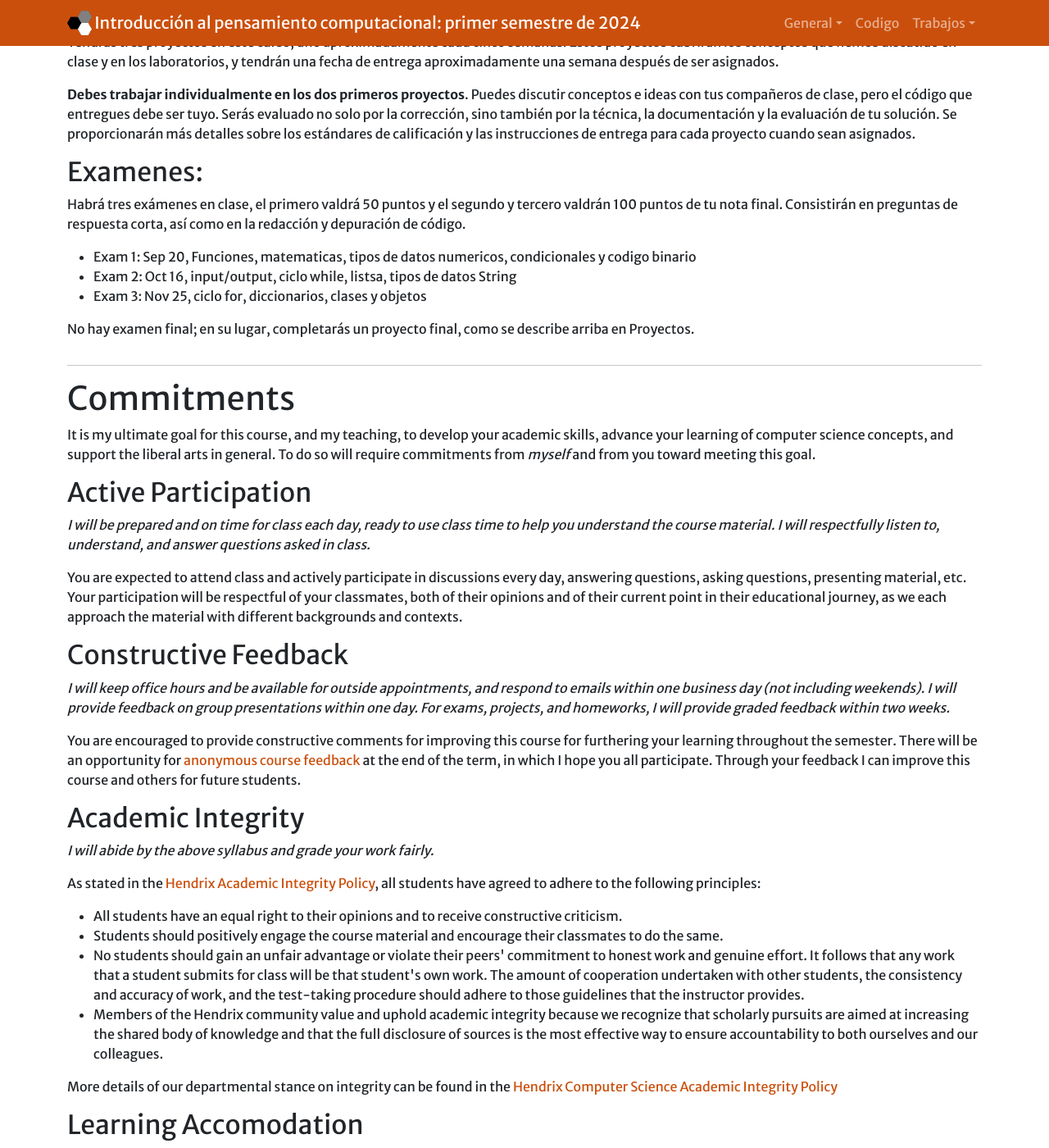
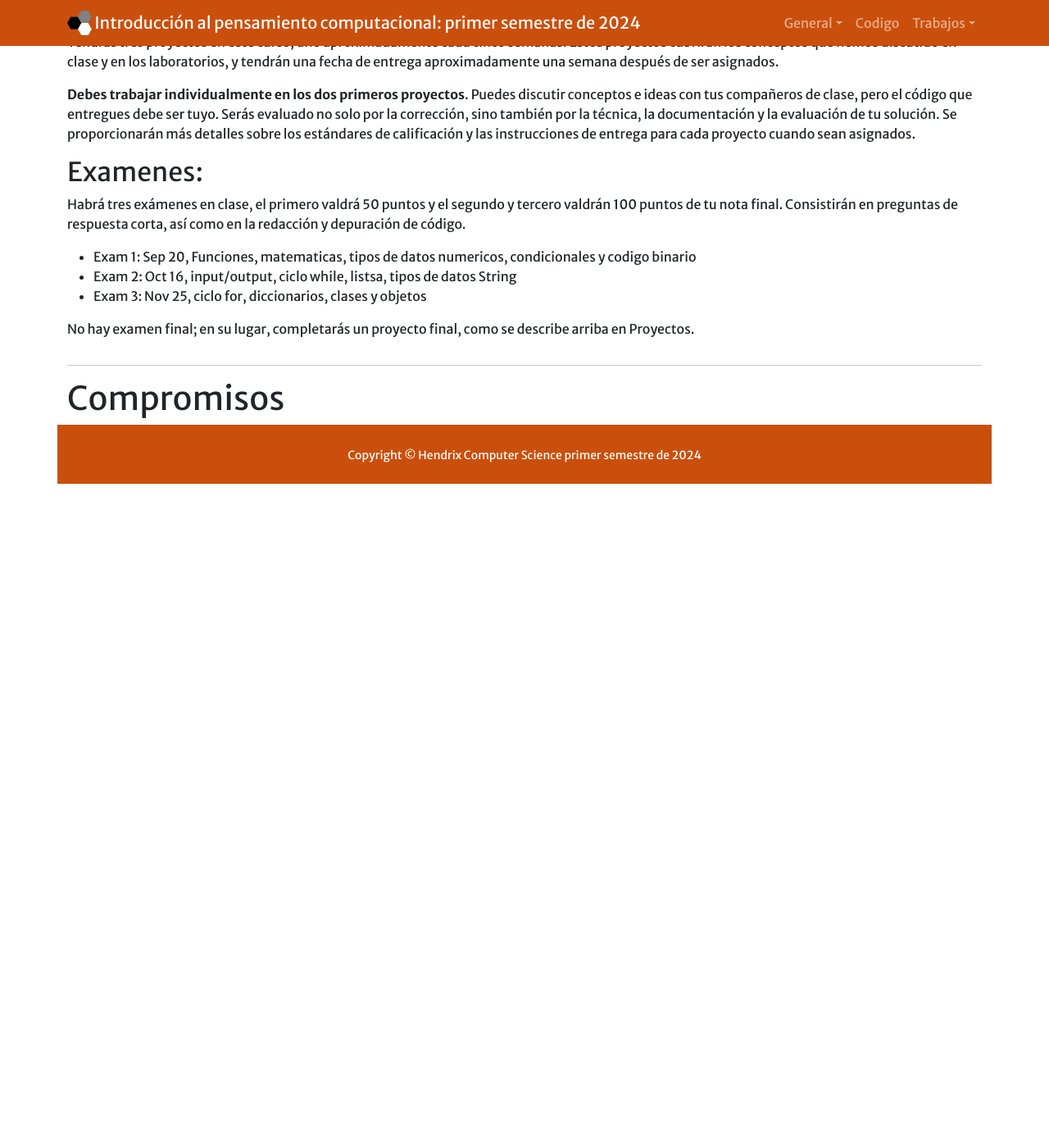
Before and after one commit to juancollante/TemplateCursoComputacional, a Jekyll site: the page built from index.md, in a window 1280 px wide and 1400 px high, scrolled down 3063 px. Shown: the whole window at 82% size. Built offline with Jekyll 4.4.1, drawn with Linux system fonts in a browser that asks for light colours; nearby versions of some CDN libraries; after the commit the page ends 3653 px from its top, so only the background shows below that; some of the changed text lies outside the part shown.

Commit message:
commit 7 de mayo 20:20

```diff
--- a/_includes/course-commitments.html
+++ b/_includes/course-commitments.html
@@ -2,112 +2,5 @@
    <div class="col-md-12">
 			<hr>
 			<a name="commitments">
-				<h1>Commitments</h1>
+				<h1>Compromisos</h1>
 			</a>
-
-			<p>
-			It is my ultimate goal for this course, and my teaching, to
-			develop your academic skills, advance your learning
-			of computer science concepts, and support the liberal arts in general. To do so
-			will require commitments from <em>myself</em> and from you toward meeting this goal.
-			</p>
-
-		<h2>Active Participation</h2>
-			<p>
-			<em>I will be prepared and on time for class each day, ready to use class time
-			to help you understand the course material. I will respectfully listen to,
-			understand, and answer questions asked in class. </em>
-
-			<p>
-			You are expected to attend class and actively participate in discussions every day,
-			answering questions, asking questions, presenting material, etc. Your
-			participation will be respectful of your classmates, both of their
-			opinions and of their current point in their educational journey, as we
-			each approach the material with different backgrounds and contexts.
-			</p>
-
-		<h2>Constructive Feedback</h2>
-			<p>
-			<em>I will keep office hours and be available for outside appointments, and respond
-			to emails within one business day (not including weekends).
-			I will provide feedback on group presentations within one day. For exams, projects,
-			and homeworks, I will provide graded feedback within two weeks.</em>
-			</p>
-
-			<p>
-			You are encouraged to provide constructive comments for improving this
-			course for furthering your learning throughout the semester.
-			There will be an opportunity for
-			<a href="https://www.hendrix.edu/Faculty_Handbook/2018-2019/Faculty_Duties_and_Responsibilities/Student_Development/E_1_e__Student_Feedback_on_Teaching_and_Courses/">anonymous course feedback</a>
-			at the end of the term, in which I hope you all participate. Through your
-			feedback I can improve this course and others for future students.
-			</p>
-
-		<h2>Academic Integrity</h2>
-			<p>
-			<em>I will abide by the above syllabus and grade your work fairly.</em>
-			</p>
-
-			<p>
-			As stated in the <a href="http://www.hendrix.edu/studentlife/handbook.aspx?id=67121">Hendrix Academic
-			Integrity Policy</a>, all students have agreed to adhere to the following principles:
-			<ul>
-			<li>All students have an equal right to their opinions and to receive constructive criticism.
-
-			<li>Students should positively engage the course material and encourage their classmates to do the same.
-
-			<li>No students should gain an unfair advantage or violate their peers' commitment to honest work and genuine effort. It follows that any work that a student submits for class will be that student's own work. The amount of cooperation undertaken with other students, the consistency and accuracy of work, and the test-taking procedure should adhere to those guidelines that the instructor provides.
-
-			<li>Members of the Hendrix community value and uphold academic integrity because we recognize that scholarly pursuits are aimed at increasing the shared body of knowledge and that the full disclosure of sources is the most effective way to ensure accountability to both ourselves and our colleagues.
-			</ul>
-
-			More details of our departmental stance on integrity can be found in the
-			<a href="http://ozark.hendrix.edu/~yorgey/ac-integrity-policy.html">Hendrix
-			Computer Science Academic Integrity Policy</a>
-			</p>
-
-		<h2>Learning Accomodation</h2>
-			<p><em>I will make this classroom an open and inclusive environment,
-			accommodating many different learning styles and perspectives.</em>
-			</p>
-
-			<p>
-			Any student
-			seeking accommodation in relation to a recognized disability should inform me
-			at the beginning of the course.
-			It is the policy of Hendrix College to accommodate students with disabilities, pursuant
-			to federal and state law.  Students should contact Julie Brown in the
-			<a href="https://www.hendrix.edu/academicsuccess/">Office of Academic
-			Success</a> (505.2954; brownj@hendrix.edu) to begin the accommodation process.
-			</p>
-
-		<h2>Physical and Mental Health</h2>
-			<p>
-			<em>I am willing to work with you individually when life goes off the rails.</em>
-			</p>
-
-			<p>
-			Coursework and college in general can become stressful and overwhelming, and
-			your wellness can be impacted when you least expect it. You should
-			participate in self-care and preventative measures, and be willing to
-			find support when you need it.
-			</p>
-
-			<ul>
-			<li><a href="https://www.hendrix.edu/counseling/">The Office of Counseling Services</a>
-			welcomes all students to see a counselor
-			in a private and safe environment regardless of their reasons for making an
-			appointment. Counseling services are available to all Hendrix students
-			<b>at no cost</b>.</li>
-			<li><a href="https://www.hendrix.edu/healthservices/">Student Health Services</a>
-			provides <b>free healthcare</b> to Hendrix students. Services are provided by an
-			Advanced Practice Registered Nurse (APRN) in collaboration with a local physician.
-			</li>
-			</ul>
-			<p>
-			The Offices of Counseling Services and Student Health Services are located in the white house
-			behind the Mills Center for Social Sciences at
-			<a href="https://www.google.com/maps/place/1541+Washington+Ave,+Conway,+AR+72032/">1541 Washington Avenue</a>.
-			</p>
-	</div>
-	</div>
```
